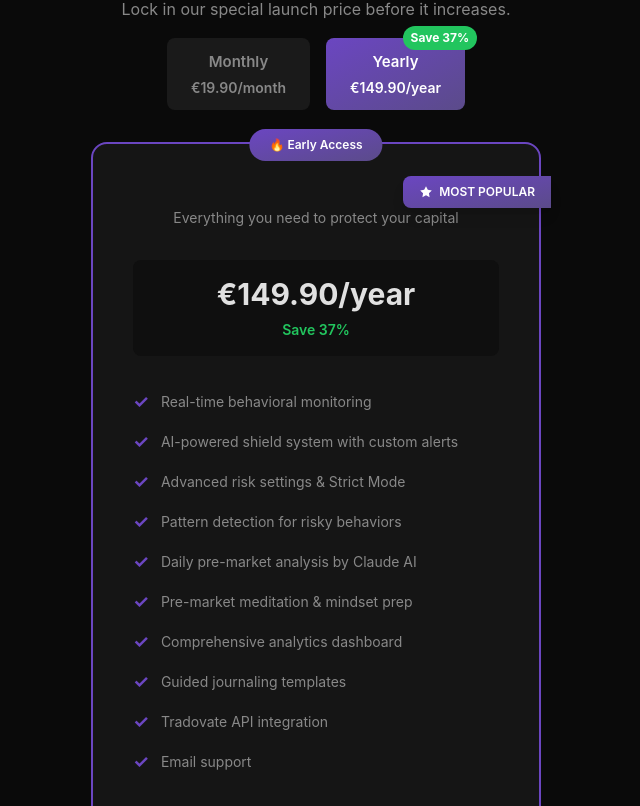
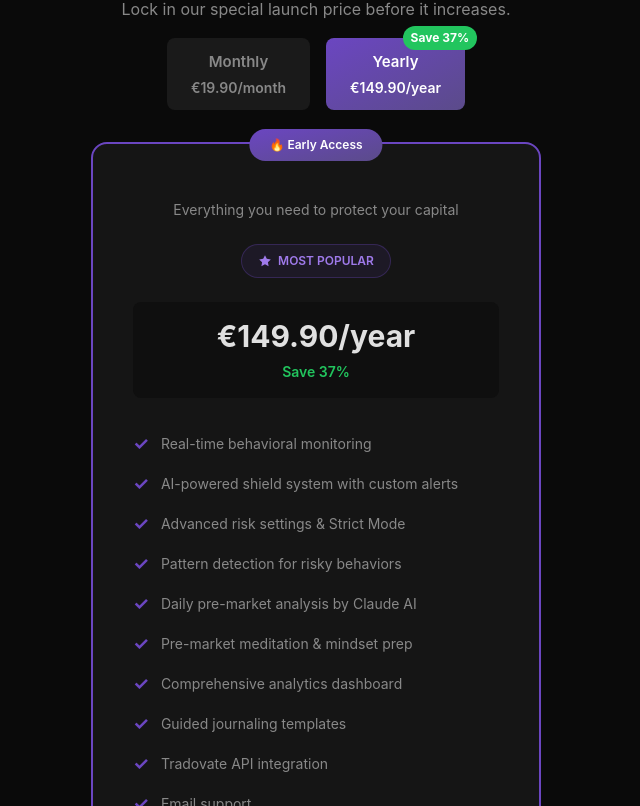
Before and after one commit to Trade-Safe/tradesafe-landing, a Next.js app: page / in a window 1280 px wide. Shown: the part 3214-4020 px from the top of the page, without its empty margins (324-964 px from the left). Built offline with nearby package versions, Linux system fonts and the light colour scheme.

Commit message:
Most popular badge adjustment position - pricing.tsx

```diff
--- a/components/Pricing.tsx
+++ b/components/Pricing.tsx
@@ -49,28 +49,31 @@ export default function Pricing({ label, title, subtitle, badge, description, mo
           />
         </div>
 
-        <div className="max-w-[450px] mx-auto bg-[#151515] border-2 border-primary rounded-2xl p-10 text-center relative overflow-visible">
-  {/* Badge Early Access */}
+        <div className="max-w-[450px] mx-auto bg-[#151515] border-2 border-primary rounded-2xl p-10 text-center relative">
+  {/* Badge Early Access (top - inchangé) */}
   <div className="absolute top-[-15px] left-1/2 transform -translate-x-1/2 bg-gradient-to-br from-primary to-primary-dark text-white px-5 py-2 rounded-full text-xs font-semibold z-10">
     {badge}
   </div>
 
-  {/* Badge MOST POPULAR - Ribbon à droite */}
+  {/* Description - Réduit le margin top */}
+  <p className="text-[#888] text-sm mt-4 mb-6">
+    {description}
+  </p>
+
+  {/* Badge MOST POPULAR - Centré entre texte et prix */}
   {isYearly && (
-    <div className="absolute top-8 -right-3 flex items-center gap-1.5 bg-gradient-to-br from-primary to-primary-dark text-white px-4 py-2 rounded-l-lg shadow-lg z-20">
-      <svg className="w-3.5 h-3.5" viewBox="0 0 24 24" fill="currentColor">
-        <path d="M12 2l3.09 6.26L22 9.27l-5 4.87 1.18 6.88L12 17.77l-6.18 3.25L7 14.14 2 9.27l6.91-1.01L12 2z"/>
-      </svg>
-      <span className="text-xs font-semibold whitespace-nowrap">MOST POPULAR</span>
+    <div className="flex items-center justify-center gap-2 mb-6">
+      <div className="flex items-center gap-1.5 bg-primary/10 border border-primary/30 text-primary-light px-4 py-2 rounded-full">
+        <svg className="w-3.5 h-3.5" viewBox="0 0 24 24" fill="currentColor">
+          <path d="M12 2l3.09 6.26L22 9.27l-5 4.87 1.18 6.88L12 17.77l-6.18 3.25L7 14.14 2 9.27l6.91-1.01L12 2z"/>
+        </svg>
+        <span className="text-xs font-semibold">MOST POPULAR</span>
+      </div>
     </div>
   )}
 
-  <p className="text-[#888] text-sm mt-6 mb-6">
-    {description}
-  </p>
-
   {/* Price Display */}
-  <div className="mt-8 mb-8 p-4 bg-[#0f0f0f] rounded-lg">
+  <div className="mb-8 p-4 bg-[#0f0f0f] rounded-lg">
     <div className="text-3xl font-bold text-[#e0e0e0]">
       {isYearly ? yearlyPrice : monthlyPrice}
     </div>
```
